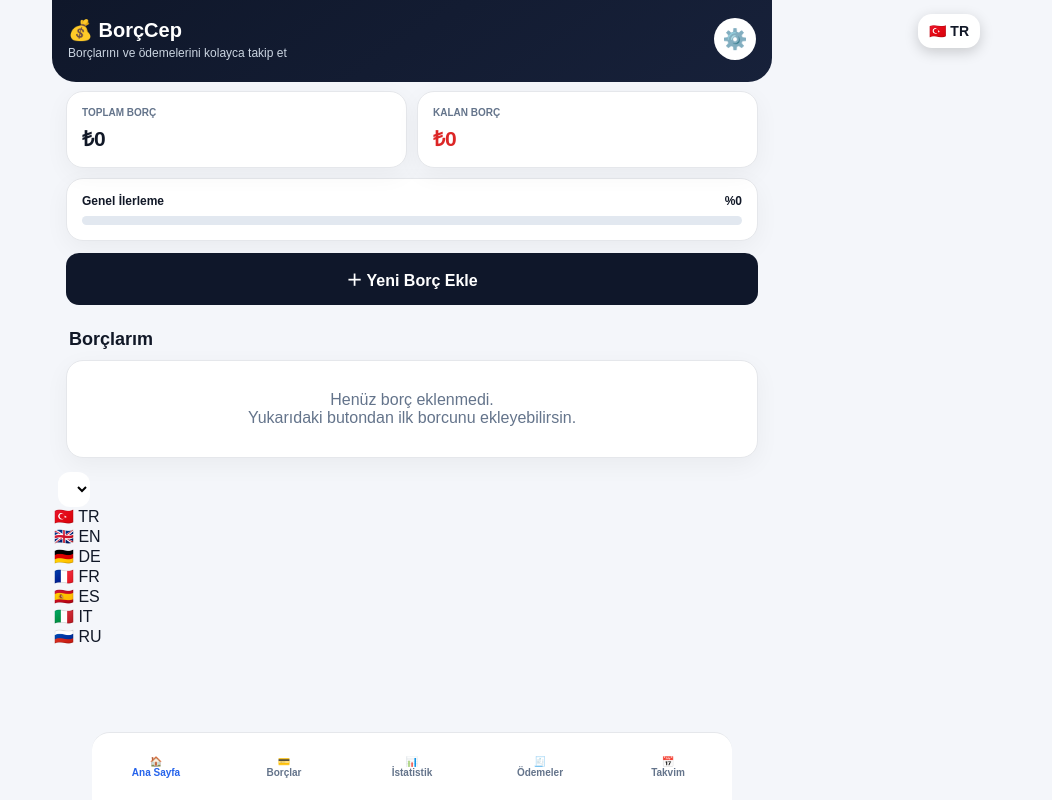
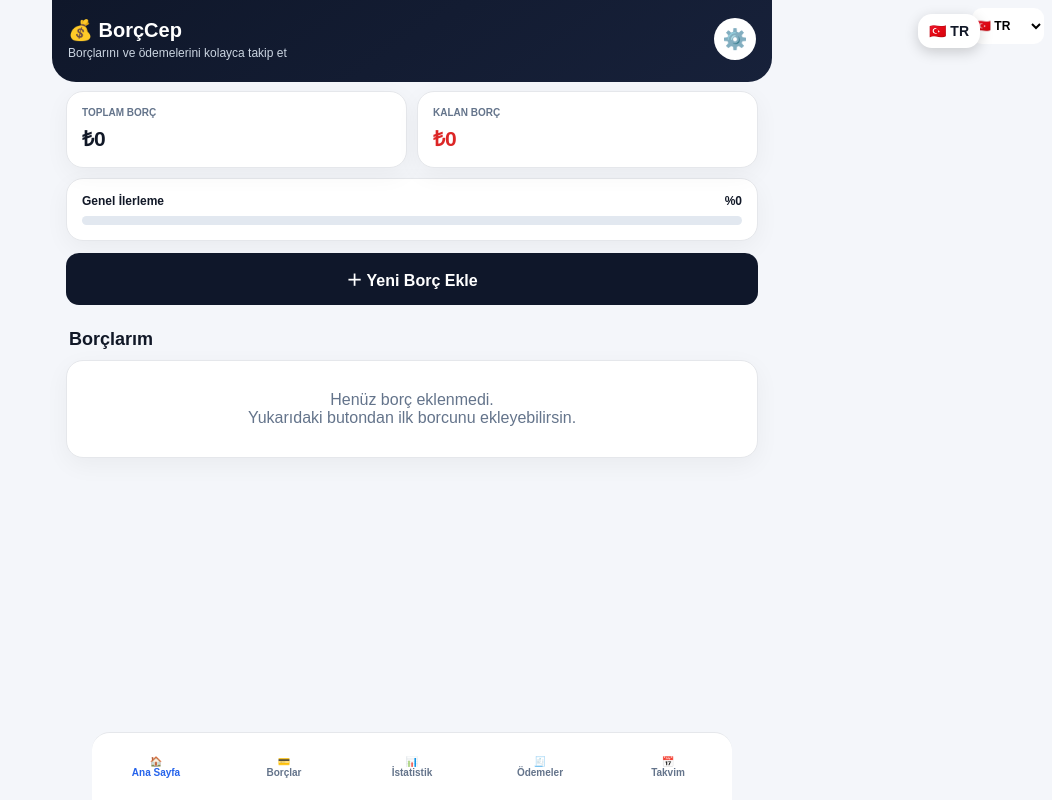
Before and after one commit to erayk7666-web/Borc-takip-pro, a website: page index.html in a window 1280 px wide. Shown: the whole page, without its empty margins (228-1280 px from the left). Drawn offline with Linux system fonts and the light colour scheme.

Commit message:
Update index.html

```diff
--- a/index.html
+++ b/index.html
@@ -30,11 +30,8 @@
 <section id="debtPage" class="page"><div class="section">Tüm Borçlar</div><div id="debtPageList"></div></section>
 </main>
 <nav class="bottom"><button class="nav active" onclick="showPage('homePage',this)">🏠<br>Ana Sayfa</button><button class="nav" onclick="showPage('debtPage',this)">💳<br>Borçlar</button><button class="nav" onclick="showPage('statsPage',this)">📊<br>İstatistik</button><button class="nav" onclick="showPage('paymentsPage',this)">🧾<br>Ödemeler</button><button class="nav" onclick="showPage('calendarPage',this)">📅<br>Takvim</button></nav>
-  <select id="languageSelect"
-  onchange="localStorage.setItem('borcCepLanguage', this.value); location.reload();"
-  style="position:relative;z-index:99999;margin-left:6px;padding:8px 6px;border:0;border-radius:12px;background:#fff;font-weight:700;">
 <select id="languageSelect"
-onchange="localStorage.setItem('borcCepLanguage', this.value); location.reload();"
+onchange="BorcCepLanguage.setLanguage(this.value)"
 style="position:absolute;right:8px;top:8px;z-index:99999;width:72px;height:36px;border:0;border-radius:10px;background:#fff;font-weight:700;font-size:12px;">
 <option value="tr">🇹🇷 TR</option>
 <option value="en">🇬🇧 EN</option>
```
